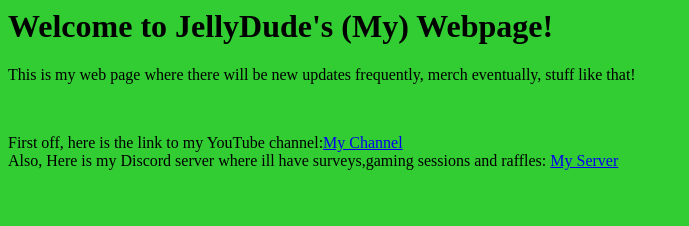
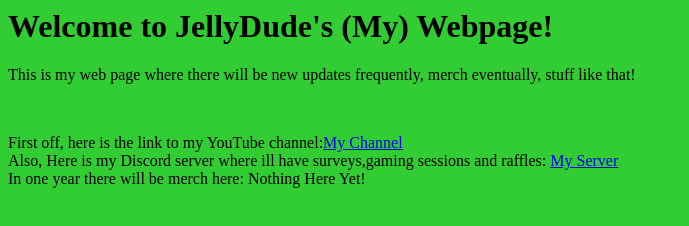
Before and after one commit to jellydude/jellydude.github.io, a plain HTML site: page index.html in a window 1280 px wide. Shown: the whole page, without its empty margins (0-689 px from the left). Drawn offline with Linux system fonts and the light colour scheme.

Commit message:
Update index.html

```diff
--- a/index.html
+++ b/index.html
@@ -11,6 +11,8 @@
         First off, here is the link to my YouTube channel:<a href="https://www.youtube.com/channel/UC9VJQ1hgo6v9kq9FlDc382g">My Channel</a>
         <br>
         Also, Here is my Discord server where ill have surveys,gaming sessions and raffles: <a href="https://discord.gg/C3WDYhH">My Server</a>
+        <br>
+        In one year there will be merch here: Nothing Here Yet!
     </br>
   </body>
   <style>
```
